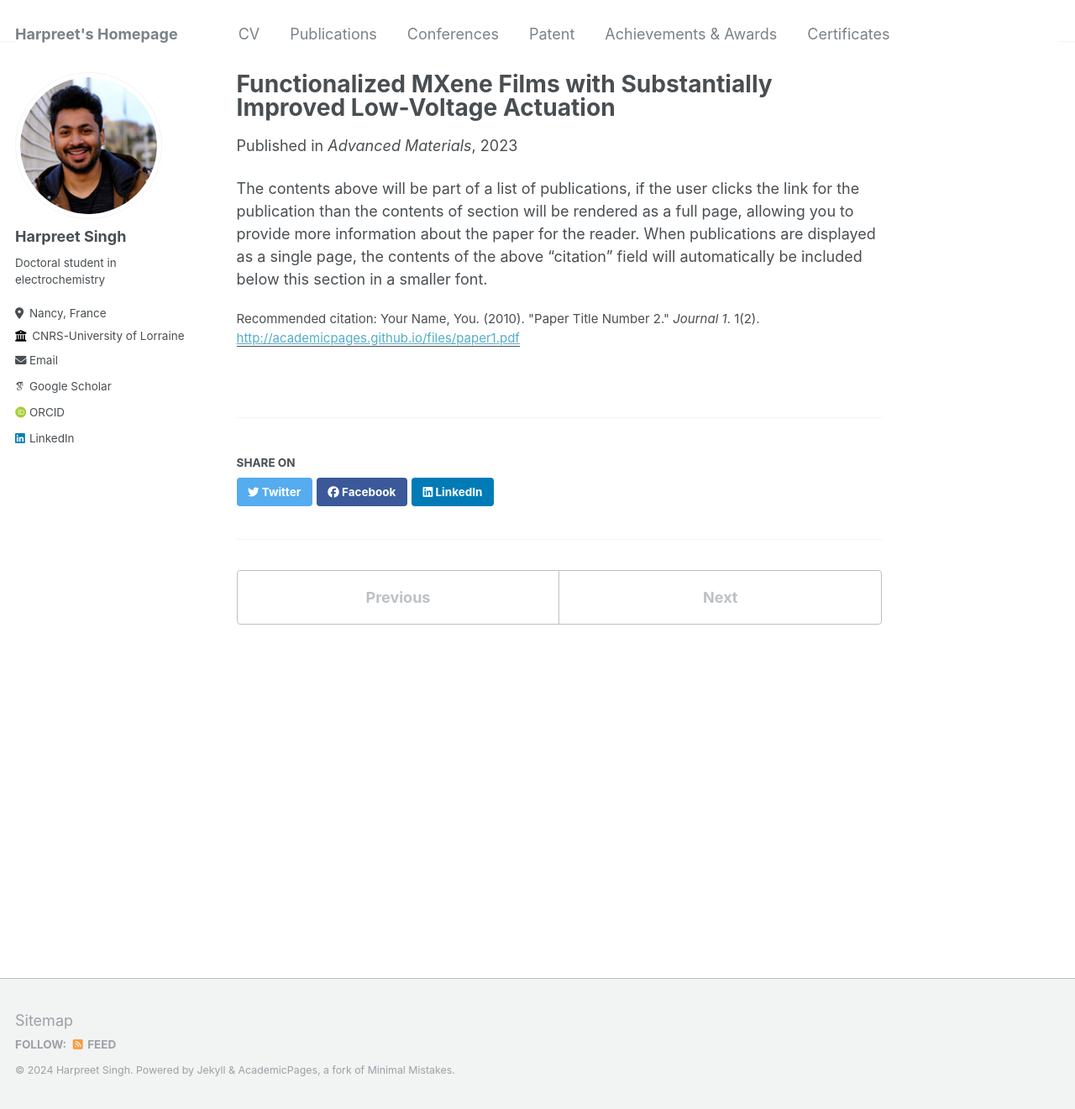
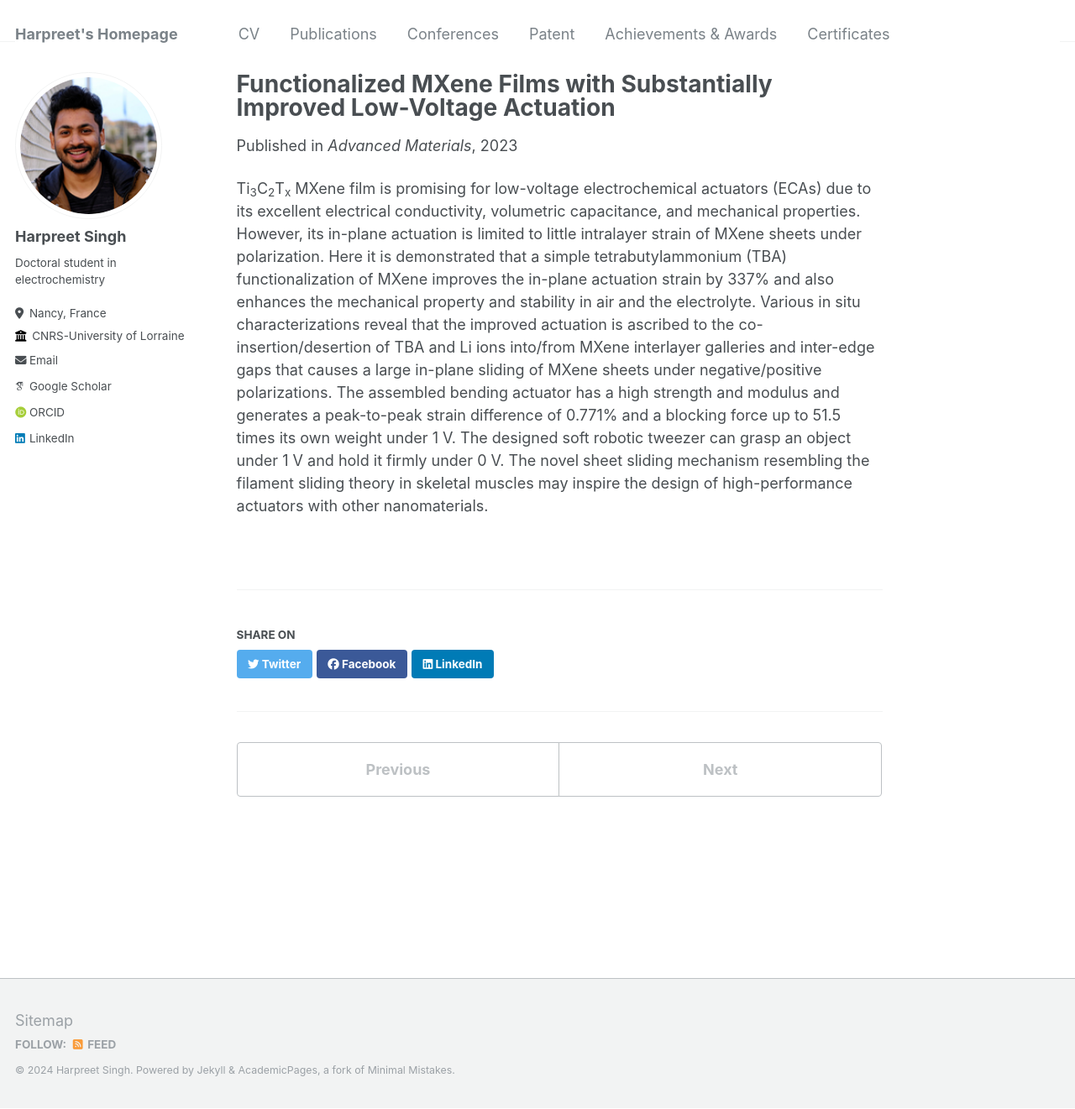
Before and after one commit to Harpr33t-Singh/Harpr33t-Singh.github.io, a Jekyll site: the page built from _publications/2009-10-01-paper-title-number-1.md, in a window 1280 px wide and 1321 px high. Shown: the whole window at 84% size. Built offline with Jekyll 4.4.1, drawn with Linux system fonts in a browser that asks for light colours; some web fonts are replaced.

Commit message:
Update 2009-10-01-paper-title-number-1.md

```diff
--- a/_publications/2009-10-01-paper-title-number-1.md
+++ b/_publications/2009-10-01-paper-title-number-1.md
@@ -6,7 +6,6 @@ excerpt: 'This paper is about the simple tetrabutylammonium (TBA) functionalizat
 date: 2023-10-03
 venue: 'Advanced Materials'
 paperurl: 'http://academicpages.github.io/files/paper1.pdf'
-citation: 'Your Name, You. (2010). &quot;Paper Title Number 2.&quot; <i>Journal 1</i>. 1(2).'
 ---
 
-The contents above will be part of a list of publications, if the user clicks the link for the publication than the contents of section will be rendered as a full page, allowing you to provide more information about the paper for the reader. When publications are displayed as a single page, the contents of the above "citation" field will automatically be included below this section in a smaller font.
+Ti<sub>3</sub>C<sub>2</sub>T<sub>x</sub> MXene film is promising for low-voltage electrochemical actuators (ECAs) due to its excellent electrical conductivity, volumetric capacitance, and mechanical properties. However, its in-plane actuation is limited to little intralayer strain of MXene sheets under polarization. Here it is demonstrated that a simple tetrabutylammonium (TBA) functionalization of MXene improves the in-plane actuation strain by 337% and also enhances the mechanical property and stability in air and the electrolyte. Various in situ characterizations reveal that the improved actuation is ascribed to the co-insertion/desertion of TBA and Li ions into/from MXene interlayer galleries and inter-edge gaps that causes a large in-plane sliding of MXene sheets under negative/positive polarizations. The assembled bending actuator has a high strength and modulus and generates a peak-to-peak strain difference of 0.771% and a blocking force up to 51.5 times its own weight under 1 V. The designed soft robotic tweezer can grasp an object under 1 V and hold it firmly under 0 V. The novel sheet sliding mechanism resembling the filament sliding theory in skeletal muscles may inspire the design of high-performance actuators with other nanomaterials.
```
